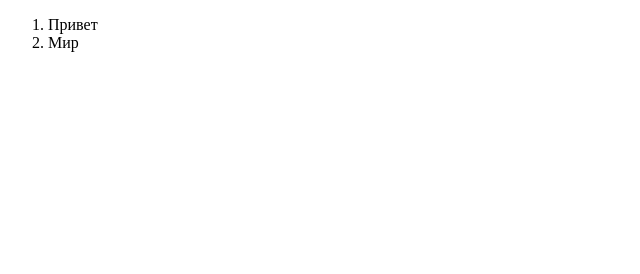
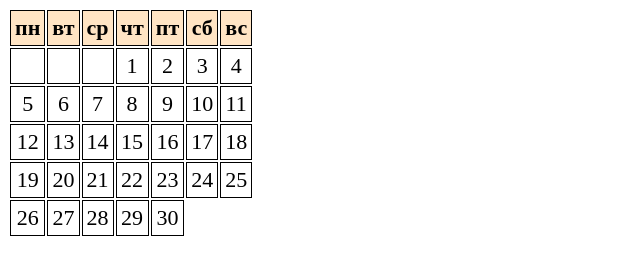
Before and after one commit to MagmarU/Learn-JS, a plain HTML site: page index.html in a window 1280 px wide. Shown: the whole page, without its empty margins (0-640 px from the left). Drawn offline with Linux system fonts and the light colour scheme.

Commit message:
createCalendar

```diff
--- a/index.html
+++ b/index.html
@@ -11,10 +11,9 @@
 </head>
 
 <body>
-  <ol id="elem">
-    <li>Привет</li>
-    <li>Мир</li>
-  </ol>
+  <div class="container">
+
+  </div>
 </body>
 
 </html>
--- a/script.js
+++ b/script.js
@@ -1,46 +1,56 @@
-let i = 0;
-function countNesting( obj ) {
+function createCalendar( elem, year, month ) {
+  let table = document.createElement( 'table' );
+  document.body.append( table );
 
-  for( let prop in obj ) {
-    let res = 0;
-    // console.log( prop );
-    if( Object.keys( obj[prop] ).length != 0 ) {
-      // console.log( obj[prop] );
-      // console.log( Object.keys( obj[prop] ).length );
-      res = Object.keys( obj[prop] ).length + countNesting( obj[prop] );
-      i += res;
-      // console.log( i );
-      console.log( prop, i );
+  let date = new Date( year, month - 1 );
 
-    } else {
-      res = 0;
+  table.append( weekHeader() );
+
+
+  let tr = document.createElement( 'tr' );
+  let counter = 1;
+  for( let i = 1 - date.getDay() + 1; i <= countDays( year, month ); i++ ) {
+    table.append( tr );
+
+    if( i < 1 ) {
+      let td = document.createElement( 'td' );
+      tr.append( td );
+      counter++;
+      continue;
     }
 
-    i = 0;
-    return res;
+    let td = document.createElement( 'td' );
+    td.textContent = i;
+    tr.append( td );
+
+    if( counter % 7 == 0 ) {
+      tr = document.createElement( 'tr' );
+      table.append( tr );
+    }
+    counter++;
+  }
+  elem.append( table );
+}
+
+function weekHeader() {
+  let week = ['пн', 'вт', 'ср', 'чт', 'пт', 'сб', 'вс'];
+
+  let tr = document.createElement( 'tr' );
+
+  for( let prop of week ) {
+    let th = document.createElement( 'th' );
+    th.textContent = prop;
+    tr.append( th );
   }
 
-  // console.log( i );
-
+  return tr;
 }
 
-let data = {
-  "Рыбы": {
-    "форель": {},
-    "лосось": {}
-  },
+function countDays( year, month ) {
+  let date = new Date( year, month, 0 );
+  return date.getDate();
+}
 
-  "Деревья": {
-    "Огромные": {
-      "секвойя": {},
-      "дуб": {},
-      "вишня": {}
-    },
-    "Цветковые": {
-      "яблоня": {},
-      "магнолия": {},
-    }
-  }
-};
 
-console.log( countNesting( data ) );
+let elem = document.querySelector('.container');
+createCalendar( elem, 2022, 9 );
--- a/style.css
+++ b/style.css
@@ -1,10 +1,14 @@
-table td{
+table td, th{
     border: 1px solid;
-    padding: 2px;
+    padding: 4px;
     font-size: 22px;
+    text-align: center;
+}
+table th {
+    background-color: bisque;
 }
 table{
 
     border-collapse: separate;
-    border-spacing: 5px;
+    /* border-spacing: 5px; */
 }
```
